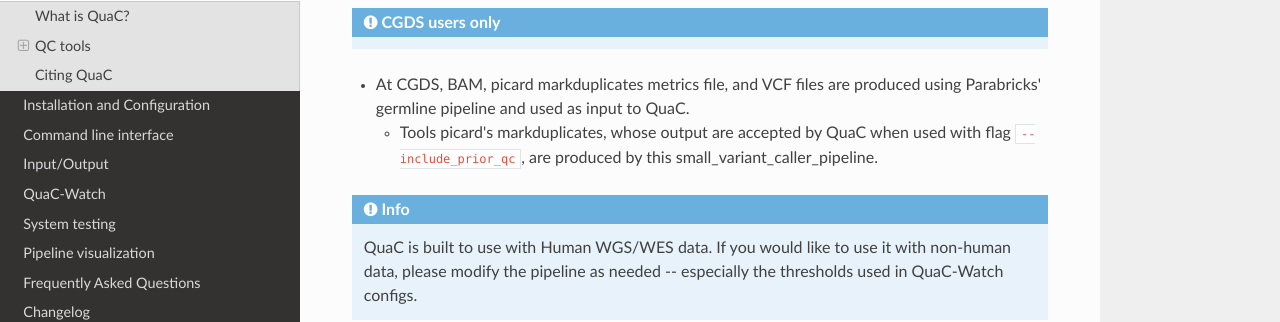
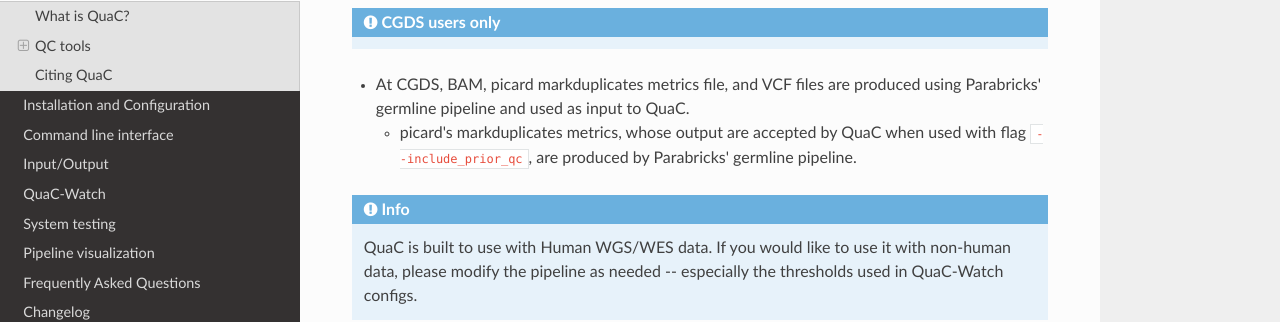
Before and after one commit to uab-cgds-worthey/quac, an MkDocs documentation site: the page built from docs/index.md, in a window 1280 px wide and 900 px high, scrolled down 584 px. Shown: the part 135-457 px from the top of the window. Built offline with MkDocs 1.6.1, drawn with Linux system fonts in a browser that asks for light colours; nearby versions of some CDN libraries.

Commit message:
Update docs/index.md
Co-authored-by: Brandon M Wilk <wilkb777@gmail.com>

```diff
--- a/docs/index.md
+++ b/docs/index.md
@@ -28,8 +28,8 @@
 !!! note "CGDS users only"
 
 * At CGDS, BAM, picard markduplicates metrics file, and VCF files are produced using Parabricks' germline pipeline and used as input to QuaC.
-     * Tools picard's markduplicates, whose output are accepted by QuaC when used with
-     flag `--include_prior_qc`, are produced by this small_variant_caller_pipeline.
+     * picard's markduplicates metrics, whose output are accepted by QuaC when used with
+flag `--include_prior_qc`, are produced by Parabricks' germline pipeline.
 
 !!! info
 
```
